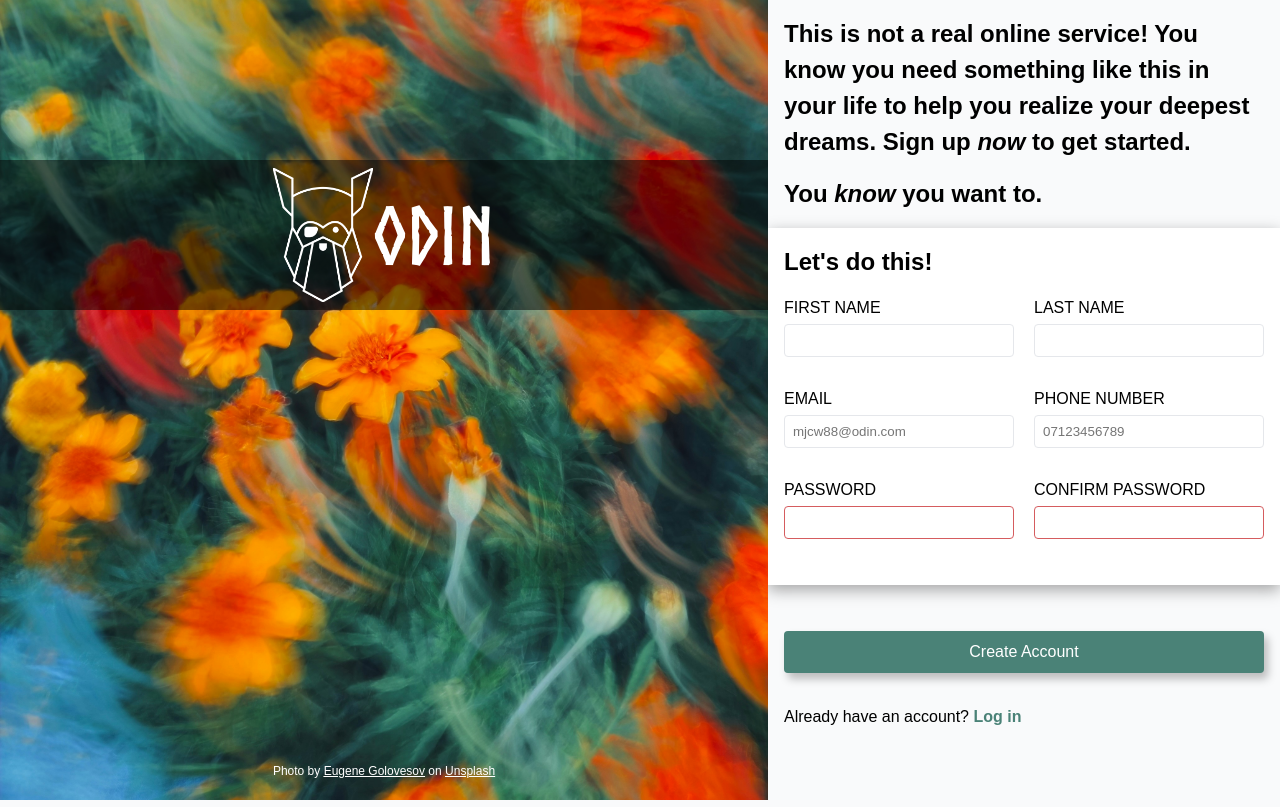
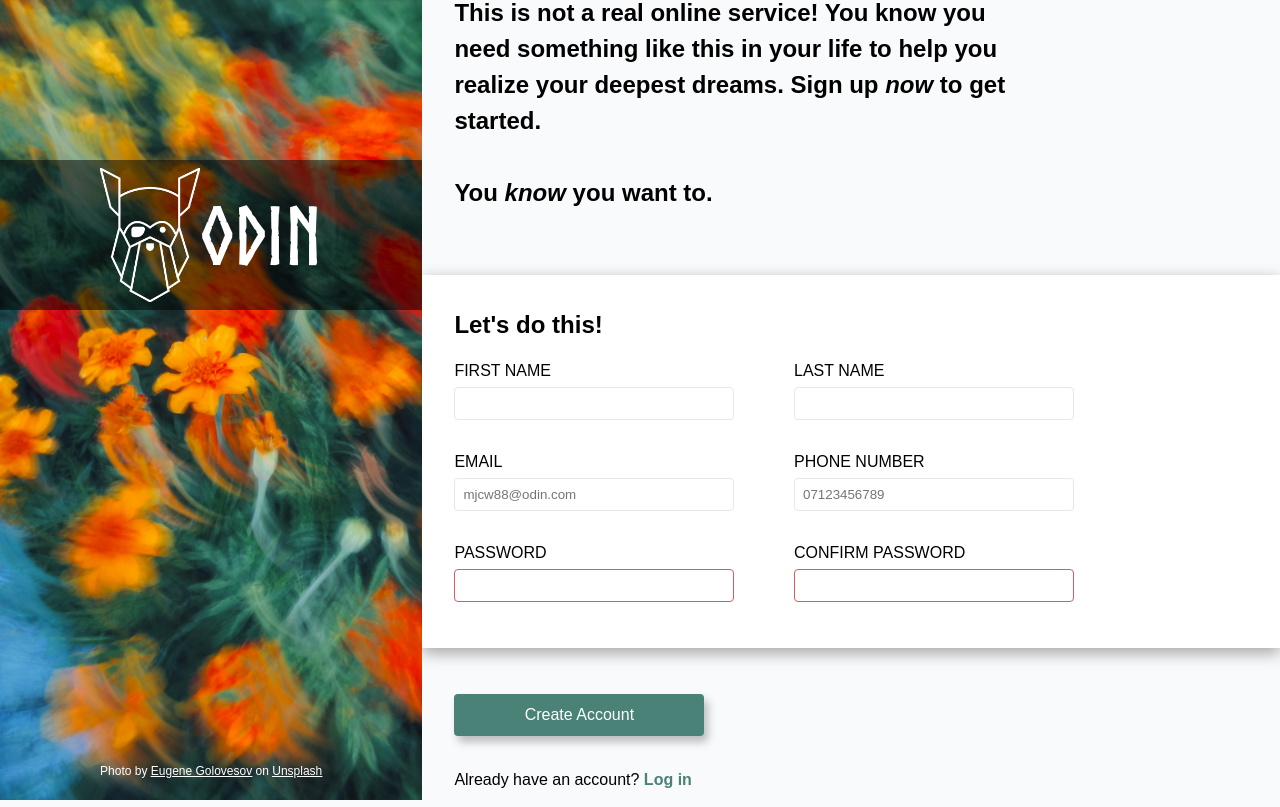
Before and after one commit to mjcw88/odin-sign-up-form, a plain HTML site: page index.html in a window 1280 px wide. Drawn offline with Linux system fonts and the light colour scheme; a web font is replaced by a local one.

Commit message:
submitting final version

```diff
--- a/index.html
+++ b/index.html
@@ -21,13 +21,17 @@
     </div>
     <div class="form-container">
         <div class="form-header">
-            <div>This is not a real online service! You know you need something like this in your life to help you realize your deepest dreams. Sign up <em>now</em> to get started.</div>
-            <div>You <em>know</em> you want to.</div>
+            <div>
+                This is not a real online service! You know you need something like this in your life to help you realize your deepest dreams. Sign up <em>now</em> to get started.
+                <br><br>You <em>know</em> you want to.
+            </div>
         </div>
         <div class="form">
             <form action="" method="">
                 <div class="inner-form">
-                    <div>Let's do this!</div>
+                    <div>
+                        Let's do this!
+                    </div>
                     <div class="form-row-pair">
                         <div class="form-row">
                             <label for="first-name">First Name</label>
@@ -61,7 +65,9 @@
                 </div>
                 <div class="form-row submit">
                     <button type="submit">Create Account</button>
-                    <div>Already have an account? <a href="">Log in</a></div>
+                    <div>
+                        Already have an account? <a href="">Log in</a>
+                    </div>
                 </div>
             </form>
         </div>
--- a/styles.css
+++ b/styles.css
@@ -89,10 +89,6 @@ body {
     padding: 1rem;
 }
 
-.form-header > div:first-child {
-    padding-bottom: 1rem;
-}
-
 .inner-form {
     font-size: 1rem;
     padding: 1rem;
@@ -132,6 +128,7 @@ body {
 .form-row input[type='tel']:focus,
 .form-row input[type='password']:focus {
     outline: none;
+    border: 1px solid #1D4ED8;
     box-shadow: rgba(0, 0, 0, 0.15) 4px 4px 2px;
 }
 
@@ -186,15 +183,17 @@ body {
     color: var(--hover-color);
 }
 
-@media only screen and (min-width: 1000px) {
+@media only screen and (min-width: 1024px) {
     body {
         display: flex;
         flex-direction: row;
         height: 100vh;
+        overflow: hidden;
     }
 
     .image-container {
-        width: 768px;
+        width: 33%;
+        max-width: 1000px;
         height: 100%;
     }
 
@@ -208,17 +207,48 @@ body {
         object-fit: cover;
     }
 
+    .form-header {
+        width: 75%;
+        max-width: 1555px;
+        padding: 2rem;
+        padding-bottom: 4rem;
+    }
+
     .form-container {
-        height: 100%;
+        display: flex;
+        flex-direction: column;
+        justify-content: center;
+        height: 100vh;
         flex: 1;
+        overflow-y: auto;
+    }
+
+    .inner-form > div:first-child {
+        font-size: 1.5rem;
+        font-weight: bold;
+        padding: 1rem;
     }
 
     .form-row-pair {
         display: flex;
-        gap: 20px;
+        width: 75%;
+        gap: 60px;
+        margin-left: 1rem;
+        margin-right: 1rem;
     }
 
-    .form-row-pair .form-row {
-        flex: 1;
+    .form-row {
+        width: 50%;
+        max-width: 980px;
+    }
+
+    .submit {
+        margin-left: 1rem;
+        margin-right: 1rem;
+    }
+
+    .form-row button[type="submit"] {
+        min-width: 250px;
+        width: 50%;
     }
 }
```
Also changed, not shown: images/sign-up-form.png (deleted), 1 other file.
